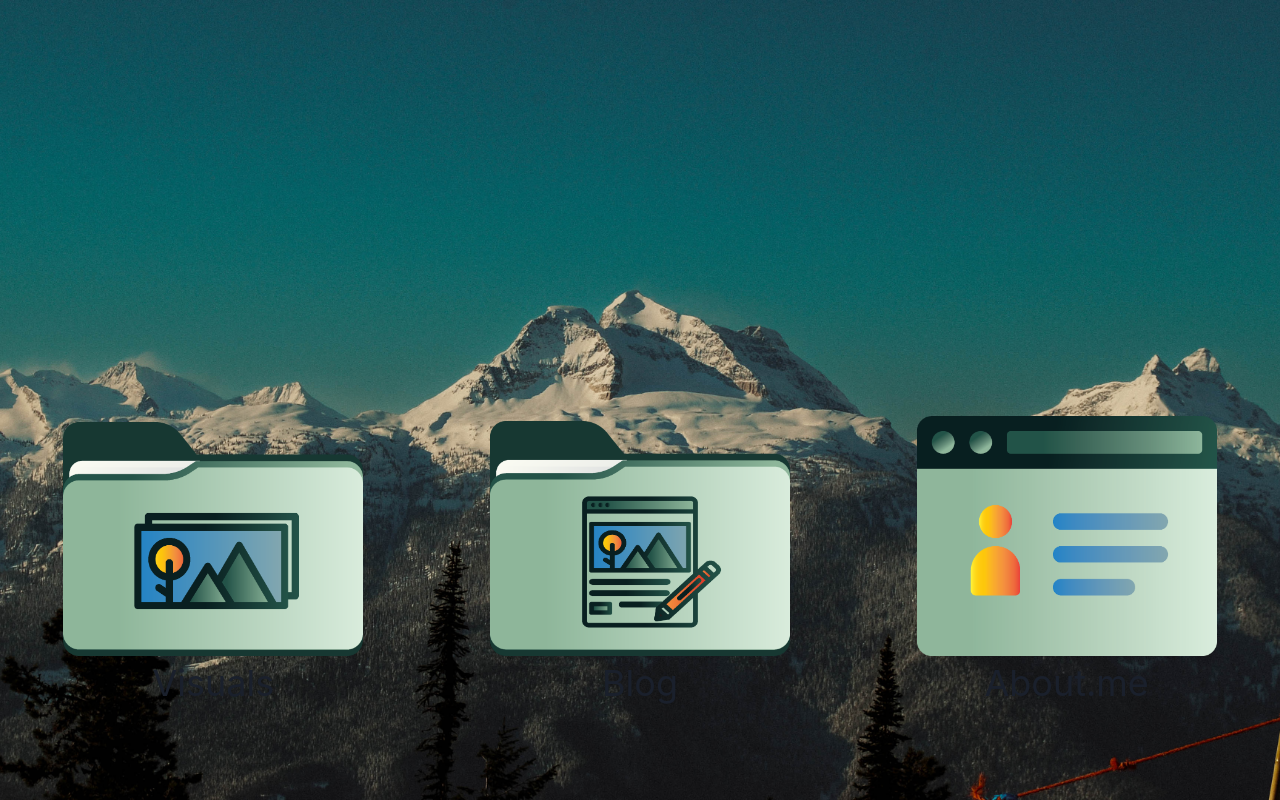
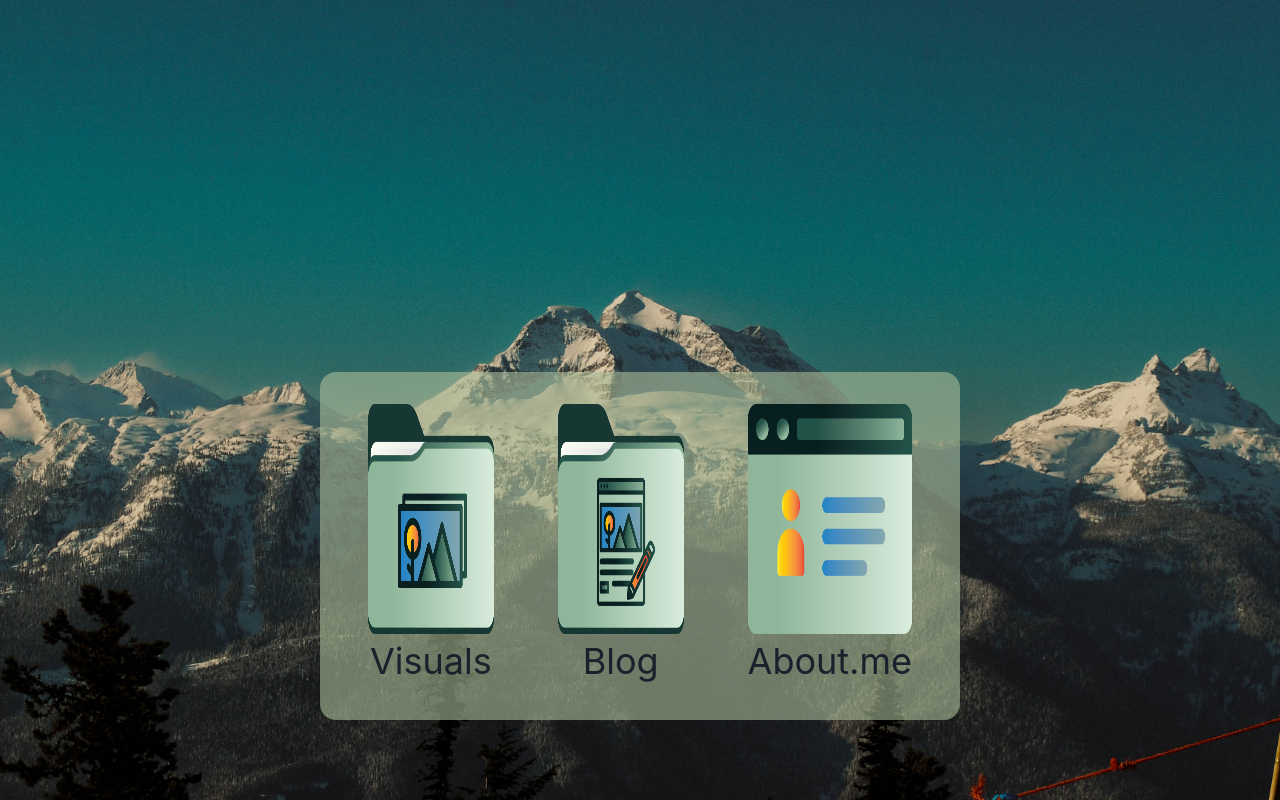
Before and after one commit to DuLoops/dujinkim.com, a React (Create React App) app: page / in a window 1280 px wide. Built offline with nearby package versions, Linux system fonts and the light colour scheme.

Commit message:
adding animation

```diff
--- a/src/components/UI/File.tsx
+++ b/src/components/UI/File.tsx
@@ -1,34 +1,28 @@
 import { Link } from "react-router-dom";
-import { Container, Image, Flex, Text, Box} from "@chakra-ui/react";
+import { Container, Image, Flex, Text, Box, Center } from "@chakra-ui/react";
 
-interface fileInfo {
+interface fileProps {
   desc: string;
   img: any;
   alt: string;
   link: string;
-  isMobile: boolean;
+
 }
 
-const File = (props: fileInfo) => {
-
-
+const File = (props: fileProps) => {
   return (
-    <Flex
-      textAlign="center"
-      paddingX="2rem"
-    >
-      <Box padding='10px' >
+    <Center textAlign="center" margin='2rem'>
       <Link to={props.link} className="link">
         <Image
           src={props.img}
           alt={props.alt}
-          margin='auto'
-          w={{base: 200, xl: 300}}
+          margin="auto"
+          w={{ base: 200, xl: 300 }}
+          height={{ base: 200, xl: 230 }}
         />
         <Text fontSize="4xl">{props.desc}</Text>
       </Link>
-      </Box>
-    </Flex>
+    </Center>
   );
 };
 
--- /dev/null
+++ b/src/components/UI/HomeFolder.scss
@@ -0,0 +1,6 @@
+@use '../../styles/variables' as *;
+
+.backgroundStyle {
+  background-color: rgba(171, 189, 154, 0.6);
+  border-radius: 1rem;
+}
--- /dev/null
+++ b/src/components/UI/HomeFolder.tsx
@@ -0,0 +1,65 @@
+import { Container, Image, Flex, Text, Box, Center } from "@chakra-ui/react";
+import { useEffect, useState } from "react";
+
+import File from "./File";
+
+import {
+  folder,
+  folderGallery,
+  folderBlog,
+  PageMe,
+} from "../../resources/images/icons";
+import "./HomeFolder.scss"
+
+const backgroundStyle = {
+  backgroundColor:"rgba(171, 189, 154, 0.6)",
+  borderRadius: '1rem'
+}
+
+interface HomeFolderProps {
+  isHover: boolean,
+  setViewAddress: Function
+}
+
+const HomeFolder = (props: HomeFolderProps) => {
+  return (
+    <Flex
+      flexDir={{ base: "column", md: "row" }}
+      align={{ base: "center", md: "end" }}
+      justifyContent="center"
+      px='1rem'
+      style={!props.isHover ? backgroundStyle : {}}
+    >
+      <div
+        onMouseEnter={(event) => {
+          props.setViewAddress("gallery");
+
+        }}
+      >
+        <File
+          link="/gallery"
+          desc="Visuals"
+          img={folderGallery}
+          alt="galleryIcon"
+
+        />
+      </div>
+      <div
+        onMouseEnter={() => {
+          props.setViewAddress("blog");
+        }}
+      >
+        <File link="/blog" desc="Blog" img={folderBlog} alt="folderBlog" />
+      </div>
+      <div
+        onMouseEnter={() => {
+          props.setViewAddress("about");
+        }}
+      >
+        <File link="/about" desc="About.me" img={PageMe} alt="PageMe" />
+      </div>
+    </Flex>
+  );
+};
+
+export default HomeFolder;
--- a/src/pages/Home.tsx
+++ b/src/pages/Home.tsx
@@ -1,32 +1,18 @@
+import { useEffect, useState } from "react";
 import { Link } from "react-router-dom";
-import {
-  Flex,
-  Container,
-  Heading,
-  Grid,
-  GridItem,
-  Image,
-  Box,
-  Text,
-  useMediaQuery,
-} from "@chakra-ui/react";
+import { Box, useMediaQuery, Flex, Center } from "@chakra-ui/react";
 
 import "./home.scss";
-import File from "../components/UI/File";
+import HomeFolder from "../components/UI/HomeFolder";
 
 import backgroundImg from "../resources/images/dev/SideCountry.jpg";
 import backgroundGreen from "../resources/images/dev/background.jpg";
 import backgroundImgDark from "../resources/images/dev/Dark_lum_clear-0356.jpg";
 
-import {
-  folder,
-  folderGallery,
-  folderBlog,
-  PageMe,
-} from "../resources/images/icons";
-
 const Home = () => {
   const [isMobile] = useMediaQuery("(max-width: 1280px)");
+  const [isHover, setIsHover] = useState(false);
+  const [viewAddress, setViewAddress] = useState("");
 
   return (
     <Box
@@ -36,27 +22,28 @@ const Home = () => {
       bgRepeat="no-repeat"
       bgSize="cover"
       h="100vh"
+      position="relative"
     >
-      <Flex
-        flexDir={{ base: "column", md: "row" }}
-        width="100vw"
-        h="100vh"
-        align={{ base: "center", md: "end" }}
-        justifyContent="space-around"
-        pb={{ base: 0, md: 50, xl: "80px" }}
+      {isHover ? (
+        <Box>
+          <h1>{viewAddress}</h1>
+        </Box>
+      ) : null}
+      <Box
+
+        position= 'fixed'
+        bottom= '80px'
+        left= '50%'
+        transform= 'translate(-50%, 0%)'
+        onMouseEnter={() => {
+          setIsHover(true);
+        }}
+        onMouseLeave={() => {
+          setIsHover(false);
+        }}
       >
-        <File
-          link="/gallery"
-          desc="Visuals"
-          img={folderGallery}
-          alt="galleryIcon"
-          isMobile={isMobile}
-        />
-        <File link="/blog" desc="Blog" img={folderBlog} alt="folderBlog"           isMobile={isMobile}
-/>
-        <File link="/about" desc="About.me" img={PageMe} alt="PageMe"          isMobile={isMobile}
- />
-      </Flex>
+        <HomeFolder isHover={isHover} setViewAddress={setViewAddress} />
+      </Box>
     </Box>
   );
 };
--- a/src/styles/_variables.scss
+++ b/src/styles/_variables.scss
@@ -18,6 +18,8 @@ $red: #D93128;
 
 $fonts-Karla: 'serif';
 
+
+
 @mixin flexCenter() {
   display: flex;
   justify-content: center;
--- a/src/theme.ts
+++ b/src/theme.ts
@@ -53,7 +53,7 @@ const components = {
     variants: {
       flexCenter: {
         display: "flex",
-        alight: "center",
+        align: "center",
         textAlign: "center",
       },
     },
```
